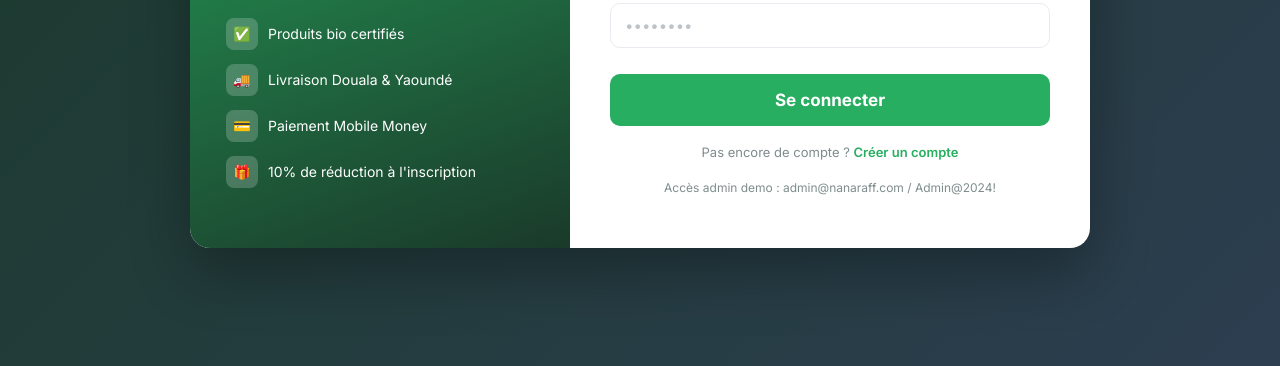
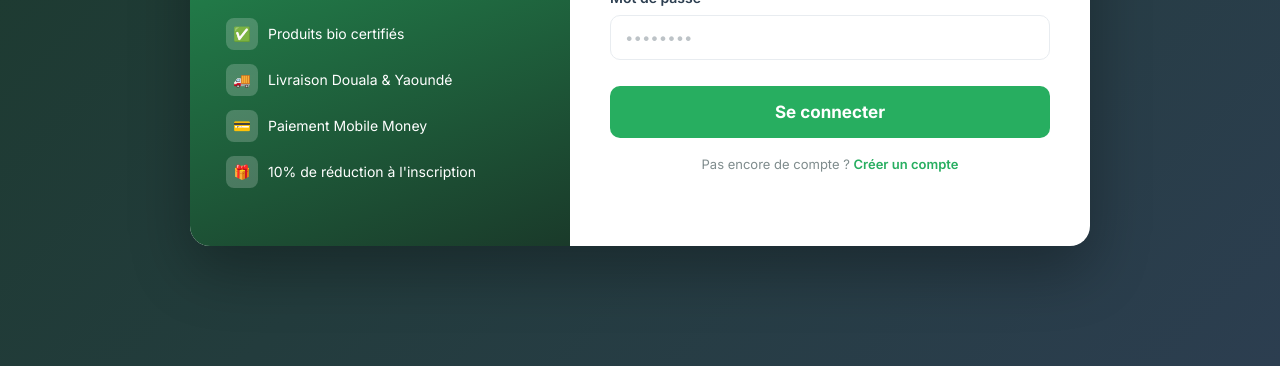
Before and after one commit to code-xy237/Nana-Raff-Finale-v2, a website: page public/login.html in a window 1280 px wide. Shown: the part 434-800 px from the top of the page. Drawn offline with Linux system fonts and the light colour scheme.

Commit message:
cache les id admin

```diff
--- a/public/login.html
+++ b/public/login.html
@@ -74,7 +74,7 @@
           Pas encore de compte ? <span style="color:var(--primary);cursor:pointer;font-weight:600;" onclick="switchTab('register')">Créer un compte</span>
         </div>
         <div style="text-align:center;margin-top:12px;">
-          <span style="font-size:12px;color:var(--muted);">Accès admin demo : admin@nanaraff.com / Admin@2024!</span>
+          <span style="font-size:12px;color:var(--muted);"></span>
         </div>
       </div>
 
```
